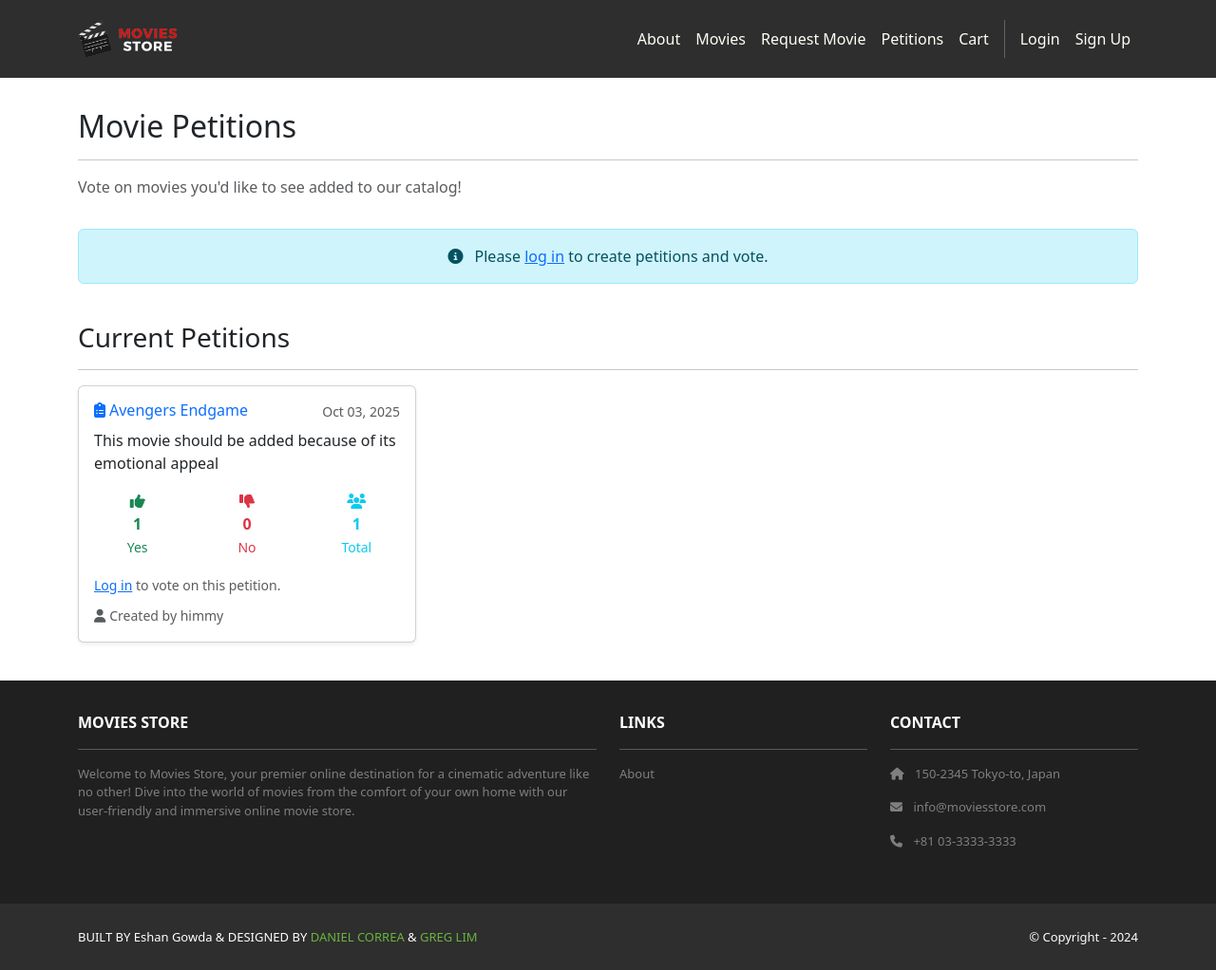
After one commit to ehsnag1/Gowda, a Django app: page /movies/petitions/ in a window 1280 px wide. The commit adds this page. Shown: the whole page at 95% size. Run offline with Django 5.2, Linux system fonts and the light colour scheme; data comes from the database, SQL or seed files in the repository; both versions use the stored data as it was after the commit; some libraries are stand-ins or nearby versions.

Commit message:
implements petition user story

```diff
--- a/movies/forms.py
+++ b/movies/forms.py
@@ -1,5 +1,5 @@
 from django import forms
-from .models import MovieRequest
+from .models import MovieRequest, Petition
 
 class MovieRequestForm(forms.ModelForm):
     class Meta:
@@ -13,3 +13,16 @@ class MovieRequestForm(forms.ModelForm):
             'name': 'Movie Name',
             'description': 'Movie Description',
         }
+
+class PetitionForm(forms.ModelForm):
+    class Meta:
+        model = Petition
+        fields = ['title', 'description']
+        widgets = {
+            'title': forms.TextInput(attrs={'class': 'form-control', 'placeholder': 'Enter petition title'}),
+            'description': forms.Textarea(attrs={'class': 'form-control', 'rows': 5, 'placeholder': 'Describe why this movie should be added to the catalog'}),
+        }
+        labels = {
+            'title': 'Petition Title',
+            'description': 'Petition Description',
+        }
--- /dev/null
+++ b/movies/templates/movies/petitions.html
@@ -0,0 +1,171 @@
+{% extends 'base.html' %}
+{% block content %}
+{% load static %}
+<div class="p-3">
+  <div class="container">
+    <div class="row mt-3">
+      <div class="col mx-auto mb-3">
+        <h2>Movie Petitions</h2>
+        <hr />
+        <p class="text-muted">Vote on movies you'd like to see added to our catalog!</p>
+      </div>
+    </div>
+
+    <!-- Create Petition Form (only for authenticated users) -->
+    {% if user.is_authenticated %}
+    <div class="row mb-5">
+      <div class="col-md-8 mx-auto">
+        <div class="card shadow-sm">
+          <div class="card-body">
+            <h5 class="card-title">Create New Petition</h5>
+            <form method="post">
+              {% csrf_token %}
+              <div class="mb-3">
+                <label for="{{ template_data.form.title.id_for_label }}" class="form-label">{{ template_data.form.title.label }}</label>
+                {{ template_data.form.title }}
+                {% if template_data.form.title.errors %}
+                  <div class="text-danger">
+                    {% for error in template_data.form.title.errors %}
+                      <small>{{ error }}</small>
+                    {% endfor %}
+                  </div>
+                {% endif %}
+              </div>
+              <div class="mb-3">
+                <label for="{{ template_data.form.description.id_for_label }}" class="form-label">{{ template_data.form.description.label }}</label>
+                {{ template_data.form.description }}
+                {% if template_data.form.description.errors %}
+                  <div class="text-danger">
+                    {% for error in template_data.form.description.errors %}
+                      <small>{{ error }}</small>
+                    {% endfor %}
+                  </div>
+                {% endif %}
+              </div>
+              <button type="submit" class="btn bg-dark text-white">Create Petition</button>
+            </form>
+          </div>
+        </div>
+      </div>
+    </div>
+    {% else %}
+    <div class="row mb-4">
+      <div class="col-12 text-center">
+        <div class="alert alert-info">
+          <i class="fas fa-info-circle me-2"></i>
+          Please <a href="{% url 'accounts.login' %}">log in</a> to create petitions and vote.
+        </div>
+      </div>
+    </div>
+    {% endif %}
+
+    <!-- Petitions List -->
+    <div class="row">
+      <div class="col mx-auto">
+        <h3>Current Petitions</h3>
+        <hr />
+        {% if template_data.petitions %}
+          <div class="row">
+            {% for petition in template_data.petitions %}
+            <div class="col-md-6 col-lg-4 mb-4">
+              <div class="card h-100 shadow-sm">
+                <div class="card-body">
+                  <div class="d-flex justify-content-between align-items-start mb-2">
+                    <h6 class="card-title text-primary mb-0">
+                      <i class="fas fa-clipboard-list me-1"></i>{{ petition.title }}
+                    </h6>
+                    <small class="text-muted">{{ petition.date|date:"M d, Y" }}</small>
+                  </div>
+                  <p class="card-text">{{ petition.description }}</p>
+
+                  <!-- Vote counts -->
+                  <div class="mb-3">
+                    <div class="row text-center">
+                      <div class="col-4">
+                        <div class="text-success">
+                          <i class="fas fa-thumbs-up"></i>
+                          <div class="fw-bold">{{ petition.get_yes_votes }}</div>
+                          <small>Yes</small>
+                        </div>
+                      </div>
+                      <div class="col-4">
+                        <div class="text-danger">
+                          <i class="fas fa-thumbs-down"></i>
+                          <div class="fw-bold">{{ petition.get_no_votes }}</div>
+                          <small>No</small>
+                        </div>
+                      </div>
+                      <div class="col-4">
+                        <div class="text-info">
+                          <i class="fas fa-users"></i>
+                          <div class="fw-bold">{{ petition.get_total_votes }}</div>
+                          <small>Total</small>
+                        </div>
+                      </div>
+                    </div>
+                  </div>
+
+                  <!-- Voting buttons (only for authenticated users) -->
+                  {% if user.is_authenticated %}
+                    <div class="mt-auto">
+                      <div class="btn-group w-100" role="group">
+                        <form method="post" action="{% url 'movies.vote_petition' petition_id=petition.id %}" style="display: inline;">
+                          {% csrf_token %}
+                          <input type="hidden" name="vote_type" value="yes">
+                          <button type="submit" class="btn btn-success btn-sm {% if petition.user_vote == 'yes' %}active{% endif %}">
+                            <i class="fas fa-thumbs-up me-1"></i>Vote Yes
+                          </button>
+                        </form>
+                        <form method="post" action="{% url 'movies.vote_petition' petition_id=petition.id %}" style="display: inline;">
+                          {% csrf_token %}
+                          <input type="hidden" name="vote_type" value="no">
+                          <button type="submit" class="btn btn-danger btn-sm {% if petition.user_vote == 'no' %}active{% endif %}">
+                            <i class="fas fa-thumbs-down me-1"></i>Vote No
+                          </button>
+                        </form>
+                      </div>
+                      {% if petition.user_has_voted %}
+                        <small class="text-muted mt-1 d-block">You voted: {{ petition.user_vote|title }}</small>
+                      {% endif %}
+                    </div>
+                  {% else %}
+                    <div class="mt-auto">
+                      <small class="text-muted">
+                        <a href="{% url 'accounts.login' %}">Log in</a> to vote on this petition.
+                      </small>
+                    </div>
+                  {% endif %}
+
+                  <!-- Creator info -->
+                  <div class="mt-2">
+                    <small class="text-muted">
+                      <i class="fas fa-user me-1"></i>Created by {{ petition.creator.username }}
+                    </small>
+                  </div>
+                </div>
+              </div>
+            </div>
+            {% endfor %}
+          </div>
+        {% else %}
+          <div class="row">
+            <div class="col-12 text-center">
+              <div class="card">
+                <div class="card-body">
+                  <h5 class="card-title text-muted">No petitions yet!</h5>
+                  <p class="card-text">Be the first to create a petition for a movie you'd like to see added.</p>
+                  {% if user.is_authenticated %}
+                    <p class="card-text">Use the form above to create your first petition.</p>
+                  {% else %}
+                    <a href="{% url 'accounts.login' %}" class="btn bg-dark text-white">Login to Create Petition</a>
+                  {% endif %}
+                </div>
+              </div>
+            </div>
+          </div>
+        {% endif %}
+      </div>
+    </div>
+  </div>
+</div>
+{% endblock content %}
--- a/movies/urls.py
+++ b/movies/urls.py
@@ -9,4 +9,6 @@ urlpatterns = [
     path('<int:id>/review/<int:review_id>/delete/', views.delete_review, name='movies.delete_review'),
     path('requests/', views.movie_requests, name='movies.movie_requests'),
     path('requests/<int:request_id>/delete/', views.delete_movie_request, name='movies.delete_movie_request'),
+    path('petitions/', views.petitions, name='movies.petitions'),
+    path('petitions/<int:petition_id>/vote/', views.vote_petition, name='movies.vote_petition'),
 ]
--- a/movies/views.py
+++ b/movies/views.py
@@ -1,7 +1,8 @@
 from django.shortcuts import render, redirect, get_object_or_404
-from .models import Movie, Review, MovieRequest
+from .models import Movie, Review, MovieRequest, Petition, PetitionVote
 from django.contrib.auth.decorators import login_required
-from .forms import MovieRequestForm
+from .forms import MovieRequestForm, PetitionForm
+from django.http import JsonResponse
 
 def index(request):
     search_term = request.GET.get('search')
@@ -90,3 +91,56 @@ def delete_movie_request(request, request_id):
     movie_request = get_object_or_404(MovieRequest, id=request_id, user=request.user)
     movie_request.delete()
     return redirect('movies.movie_requests')
+
+def petitions(request):
+    if request.method == 'POST' and request.user.is_authenticated:
+        form = PetitionForm(request.POST)
+        if form.is_valid():
+            petition = form.save(commit=False)
+            petition.creator = request.user
+            petition.save()
+            return redirect('movies.petitions')
+    else:
+        form = PetitionForm()
+
+    # Get all petitions ordered by date (newest first)
+    petitions_list = Petition.objects.all().order_by('-date')
+
+    # Add user vote information to each petition if user is authenticated
+    if request.user.is_authenticated:
+        for petition in petitions_list:
+            petition.user_has_voted = petition.has_user_voted(request.user)
+            petition.user_vote = petition.get_user_vote(request.user)
+
+    template_data = {}
+    template_data['title'] = 'Movie Petitions'
+    template_data['form'] = form
+    template_data['petitions'] = petitions_list
+
+    return render(request, 'movies/petitions.html', {'template_data': template_data})
+
+@login_required
+def vote_petition(request, petition_id):
+    if request.method == 'POST':
+        petition = get_object_or_404(Petition, id=petition_id)
+        vote_type = request.POST.get('vote_type')
+
+        if vote_type in ['yes', 'no']:
+            # Check if user already voted
+            existing_vote = PetitionVote.objects.filter(petition=petition, user=request.user).first()
+
+            if existing_vote:
+                # Update existing vote
+                existing_vote.vote_type = vote_type
+                existing_vote.save()
+            else:
+                # Create new vote
+                PetitionVote.objects.create(
+                    petition=petition,
+                    user=request.user,
+                    vote_type=vote_type
+                )
+
+        return redirect('movies.petitions')
+
+    return redirect('movies.petitions')
--- a/moviesstore/templates/base.html
+++ b/moviesstore/templates/base.html
@@ -27,6 +27,7 @@
             <a class="nav-link" href="{% url 'home.about' %}">About</a>
             <a class="nav-link" href="{% url 'movies.index' %}">Movies</a>
             <a class="nav-link" href="{% url 'movies.movie_requests' %}">Request Movie</a>
+            <a class="nav-link" href="{% url 'movies.petitions' %}">Petitions</a>
             <a class="nav-link" href="{% url 'cart.index' %}">Cart</a>
             <div class="vr bg-white mx-2 d-none d-lg-block"></div>
             {% if user.is_authenticated %}
```
Also changed, not shown: movies/admin.py (+15 -1 lines), movies/models.py (+46 -0 lines), db.sqlite3, movies/migrations/0004_petition_petitionvote.py (added).
